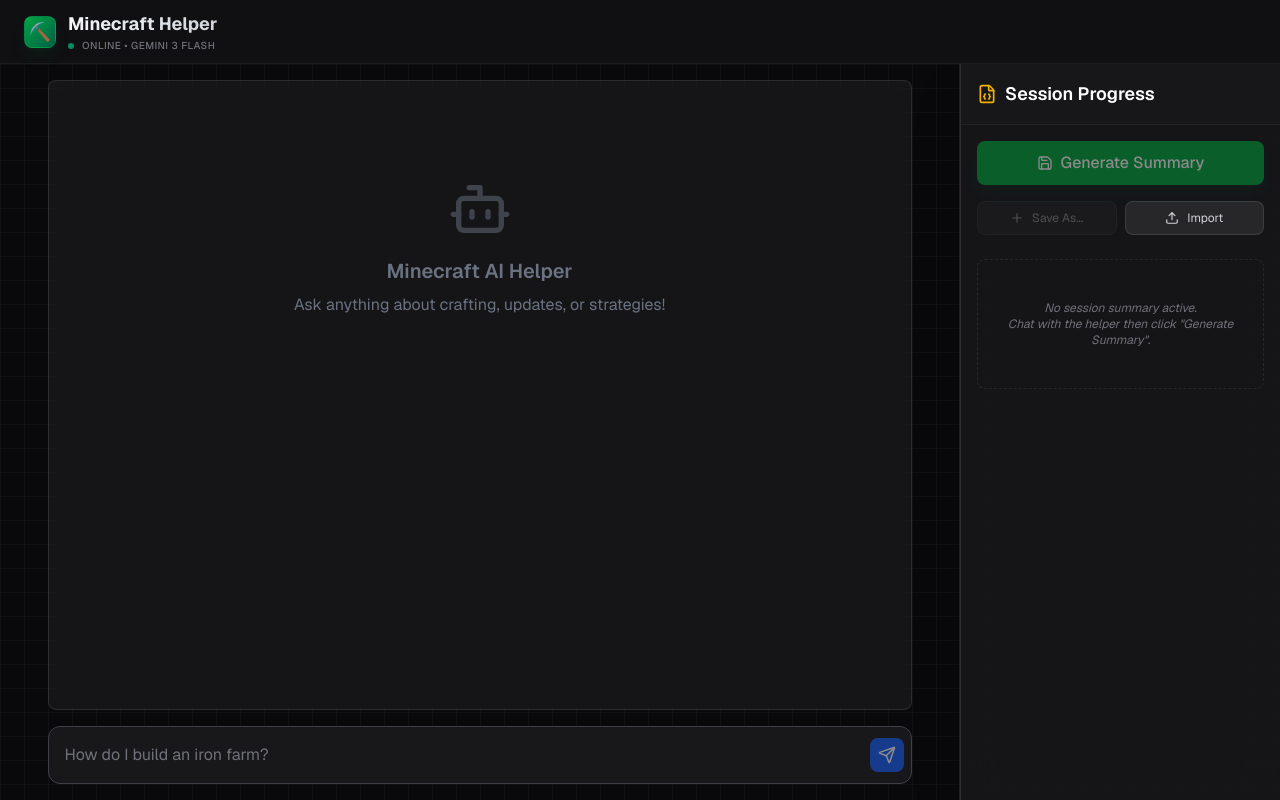
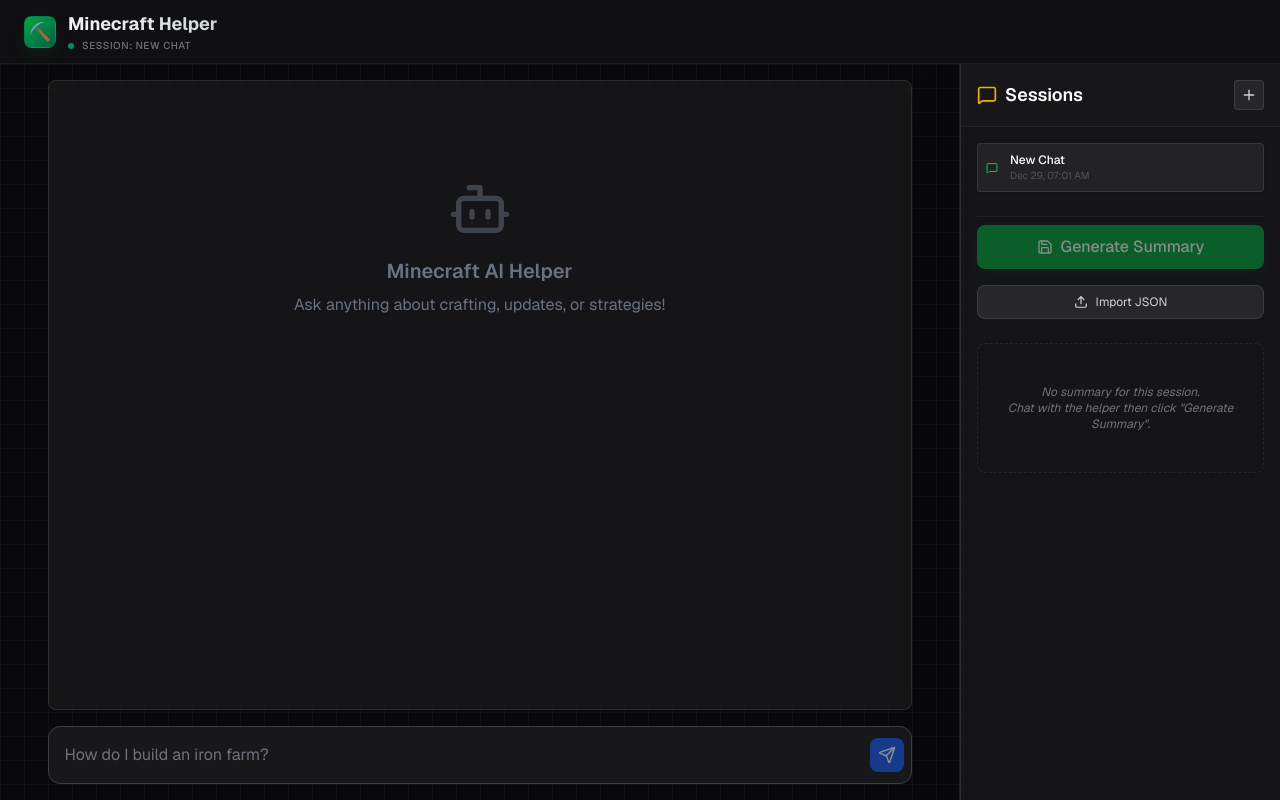
Before and after one commit to detekoi/iron-golem, a Next.js app: page / in a window 1280 px wide. Built offline with nearby package versions, Linux system fonts and the light colour scheme.

Commit message:
feat: Implement comprehensive chat session management with local storage persistence, including session creation, loading, saving, and deletion.

```diff
--- a/app/page.tsx
+++ b/app/page.tsx
@@ -1,13 +1,76 @@
 "use client";
 
-import { useState } from 'react';
+import { useState, useEffect } from 'react';
 import ChatInterface from '@/components/ChatInterface';
 import SummarySidebar from '@/components/SummarySidebar';
-import { ChatMessage, SessionSummary } from '@/lib/types';
+import { ChatMessage, SessionSummary, ChatSession } from '@/lib/types';
+import { StorageService } from '@/lib/storage';
 
 export default function Home() {
   const [messages, setMessages] = useState<ChatMessage[]>([]);
   const [summary, setSummary] = useState<SessionSummary | null>(null);
+  const [currentSessionId, setCurrentSessionId] = useState<string | null>(null);
+  const [sessionName, setSessionName] = useState('New Chat');
+
+  // Load session on mount
+  useEffect(() => {
+    // Check for active session ID
+    const activeId = StorageService.getActiveSessionId();
+    if (activeId) {
+      const session = StorageService.getSession(activeId);
+      if (session) {
+        setCurrentSessionId(session.id);
+        setMessages(session.messages);
+        setSummary(session.summary);
+        setSessionName(session.name);
+        return;
+      }
+    }
+
+    // Fallback to creating a new one if none exists
+    createNewSession();
+  }, []);
+
+  const createNewSession = () => {
+    const newSession = StorageService.createSession();
+    setCurrentSessionId(newSession.id);
+    setMessages([]);
+    setSummary(null);
+    setSessionName(newSession.name);
+  };
+
+  const loadSession = (session: ChatSession) => {
+    setCurrentSessionId(session.id);
+    setMessages(session.messages);
+    setSummary(session.summary);
+    setSessionName(session.name);
+    StorageService.setActiveSessionId(session.id);
+  };
+
+  // Auto-save effect
+  useEffect(() => {
+    if (!currentSessionId) return;
+
+    // Determine name if it's default
+    let nameToSave = sessionName;
+    if (sessionName === "New Chat" && messages.length > 0) {
+      const firstUserMsg = messages.find(m => m.role === 'user');
+      if (firstUserMsg && firstUserMsg.parts[0].text) {
+        nameToSave = firstUserMsg.parts[0].text.substring(0, 30);
+        if (firstUserMsg.parts[0].text.length > 30) nameToSave += "...";
+        setSessionName(nameToSave);
+      }
+    }
+
+    const updatedSession: ChatSession = {
+      id: currentSessionId,
+      name: nameToSave,
+      messages,
+      summary,
+      lastUpdated: Date.now()
+    };
+    StorageService.saveSession(updatedSession);
+  }, [messages, summary, currentSessionId, sessionName]);
 
   return (
     <main className="h-screen bg-zinc-950 text-white flex flex-col overflow-hidden font-sans selection:bg-green-500/30">
@@ -22,7 +85,9 @@
             </h1>
             <div className="flex items-center gap-2">
               <span className="w-1.5 h-1.5 rounded-full bg-emerald-500 animate-pulse"></span>
-              <span className="text-[10px] text-zinc-500 font-medium tracking-wider uppercase">Online • Gemini 3 Flash</span>
+              <span className="text-[10px] text-zinc-500 font-medium tracking-wider uppercase">
+                {currentSessionId ? `Session: ${sessionName}` : 'Online • Gemini 3 Flash'}
+              </span>
             </div>
           </div>
         </div>
@@ -37,7 +102,15 @@
         </div>
 
         <div className="z-20 h-full border-l border-white/5 bg-zinc-900/80 backdrop-blur-xl shadow-2xl">
-          <SummarySidebar messages={messages} onImport={setSummary} summary={summary} setSummary={setSummary} />
+          <SummarySidebar
+            messages={messages}
+            onImport={setSummary}
+            summary={summary}
+            setSummary={setSummary}
+            currentSessionId={currentSessionId}
+            onLoadSession={loadSession}
+            onCreateSession={createNewSession}
+          />
         </div>
       </div>
     </main>
--- a/components/SummarySidebar.tsx
+++ b/components/SummarySidebar.tsx
@@ -1,40 +1,46 @@
 import { useState, useEffect } from 'react';
-import { Download, Upload, FileJson, Loader2, Save, Trash2, FolderOpen, Plus, X, Edit2 } from 'lucide-react';
-import { SessionSummary, ChatMessage } from '@/lib/types';
-import { StorageService, SavedSession } from '@/lib/storage';
+import { Download, Upload, MessageSquare, Loader2, Save, Trash2, Plus, X, Edit2 } from 'lucide-react';
+import { SessionSummary, ChatMessage, ChatSession } from '@/lib/types';
+import { StorageService } from '@/lib/storage';
 
-interface SummarySidebarProps {
+interface SessionSidebarProps {
     messages: ChatMessage[];
     onImport: (summary: SessionSummary) => void;
     summary: SessionSummary | null;
     setSummary: (s: SessionSummary) => void;
+    currentSessionId: string | null;
+    onLoadSession: (session: ChatSession) => void;
+    onCreateSession: () => void;
 }
 
-export default function SummarySidebar({ messages, onImport, summary, setSummary }: SummarySidebarProps) {
+export default function SessionSidebar({
+    messages,
+    onImport,
+    summary,
+    setSummary,
+    currentSessionId,
+    onLoadSession,
+    onCreateSession
+}: SessionSidebarProps) {
     const [loading, setLoading] = useState(false);
-    const [savedSessions, setSavedSessions] = useState<SavedSession[]>([]);
-    const [showSaveDialog, setShowSaveDialog] = useState(false);
-    const [newSessionName, setNewSessionName] = useState('');
-    const [renamingId, setRenamingId] = useState<string | null>(null);
+    const [savedSessions, setSavedSessions] = useState<ChatSession[]>([]);
+
+    // Refresh sessions list
+    const refreshSessions = () => {
+        setSavedSessions(StorageService.getSessions());
+    };
 
     // Initial load and hydration
     useEffect(() => {
-        // Load saved sessions list
-        setSavedSessions(StorageService.getSavedSessions());
-
-        // Try to load current active session if no summary exists yet
-        if (!summary) {
-            const current = StorageService.loadCurrentSession();
-            if (current) {
-                setSummary(current);
-            }
-        }
-    }, []);
+        refreshSessions();
+    }, [currentSessionId]); // Refresh when session changes
 
     // Auto-save current session whenever it changes
     useEffect(() => {
         if (summary) {
-            StorageService.saveCurrentSession(summary);
+            // This useEffect is likely handled by the parent component now,
+            // but keeping it here for local summary updates if needed.
+            // StorageService.saveCurrentSession(summary);
         }
     }, [summary]);
 
@@ -49,6 +55,9 @@
             if (!res.ok) throw new Error("Failed to generate");
             const data = await res.json();
             setSummary(data);
+
+            // Trigger an auto-save in parent immediately after summary update if possible,
+            // but the parent `useEffect` on `summary` change will likely handle it.
         } catch (e) {
             console.error(e);
         } finally {
@@ -57,27 +66,24 @@
     };
 
     const handleSaveSession = () => {
-        if (!summary || !newSessionName.trim()) return;
-        const updated = StorageService.saveSessionToList(summary, newSessionName);
-        setSavedSessions(updated);
-        setShowSaveDialog(false);
-        setNewSessionName('');
+        // This function is no longer used directly for saving new sessions via a dialog.
+        // Session saving is now managed by the parent component and StorageService.
     };
 
     const handleDeleteSession = (id: string, e: React.MouseEvent) => {
         e.stopPropagation();
-        if (confirm('Are you sure you want to delete this specific session summary?')) {
-            const updated = StorageService.deleteSession(id);
-            setSavedSessions(updated);
+        if (confirm('Are you sure you want to delete this chat session?')) {
+            StorageService.deleteSession(id);
+            refreshSessions();
+            if (currentSessionId === id) {
+                onCreateSession(); // Switch to new if deleted current
+            }
         }
     };
 
-    const handleLoadSession = (s: SavedSession) => {
-        if (confirm('Load this session? Unsaved progress in the current active view will be lost.')) {
-            setSummary(s.summary);
-            // Also update current session storage immediately
-            StorageService.saveCurrentSession(s.summary);
-        }
+    const handleLoadSession = (s: ChatSession) => {
+        // This function is replaced by the onLoadSession prop.
+        // The parent component will handle loading and setting the current session.
     };
 
     const handleKeyDate = (ts: number) => {
@@ -114,14 +120,57 @@
     return (
         <div className="w-80 border-l border-white/10 bg-zinc-900/50 flex flex-col h-full overflow-hidden shrink-0">
             {/* Header */}
-            <div className="p-4 border-b border-white/5 bg-zinc-900/80 backdrop-blur-sm sticky top-0 z-10">
+            <div className="p-4 border-b border-white/5 bg-zinc-900/80 backdrop-blur-sm sticky top-0 z-10 flex items-center justify-between">
                 <h2 className="font-semibold text-lg flex items-center gap-2 text-white">
-                    <FileJson className="w-5 h-5 text-yellow-500" />
-                    Session Progress
+                    <MessageSquare className="w-5 h-5 text-yellow-500" />
+                    Sessions
                 </h2>
+                <button
+                    onClick={onCreateSession}
+                    className="p-1.5 bg-zinc-800 hover:bg-zinc-700 rounded border border-white/10 text-zinc-300 hover:text-white transition-colors"
+                >
+                    <Plus className="w-4 h-4" />
+                </button>
             </div>
 
-            <div className="flex-1 overflow-y-auto p-4 space-y-6">
+            <div className="flex-1 overflow-y-auto px-4 pb-4 space-y-6 scrollbar-thin scrollbar-thumb-zinc-700 scrollbar-track-transparent">
+
+                {/* Saved Sessions List */}
+                <div className="mt-4">
+                    {savedSessions.length === 0 ? (
+                        <div className="text-zinc-500 text-xs text-center py-4 italic">No saved sessions</div>
+                    ) : (
+                        <div className="space-y-1">
+                            {savedSessions.map((s) => (
+                                <div key={s.id}
+                                    onClick={() => onLoadSession(s)}
+                                    className={`group flex items-center justify-between p-2 rounded cursor-pointer border transition-all ${currentSessionId === s.id
+                                            ? 'bg-zinc-800/80 border-white/10 shadow-sm'
+                                            : 'bg-transparent border-transparent hover:bg-zinc-800/50 hover:border-white/5'
+                                        }`}
+                                >
+                                    <div className="overflow-hidden flex items-center gap-3">
+                                        <MessageSquare className={`w-3 h-3 ${currentSessionId === s.id ? 'text-green-500' : 'text-zinc-600'}`} />
+                                        <div className="min-w-0">
+                                            <div className={`text-xs font-medium truncate ${currentSessionId === s.id ? 'text-white' : 'text-zinc-400 group-hover:text-zinc-300'}`}>
+                                                {s.name || 'Untitled Session'}
+                                            </div>
+                                            <div className="text-[10px] text-zinc-600">{handleKeyDate(s.lastUpdated)}</div>
+                                        </div>
+                                    </div>
+                                    <button
+                                        onClick={(e) => handleDeleteSession(s.id, e)}
+                                        className="p-1.5 rounded hover:bg-red-500/20 text-zinc-600 hover:text-red-400 opacity-0 group-hover:opacity-100 transition-opacity"
+                                    >
+                                        <Trash2 className="w-3.5 h-3.5" />
+                                    </button>
+                                </div>
+                            ))}
+                        </div>
+                    )}
+                </div>
+
+                <div className="h-px bg-white/5 w-full my-2"></div>
 
                 {/* Actions */}
                 <div className="space-y-4">
@@ -134,67 +183,13 @@
                         {summary ? 'Update Summary' : 'Generate Summary'}
                     </button>
 
-                    <div className="grid grid-cols-2 gap-2">
-                        <button onClick={() => setShowSaveDialog(true)} disabled={!summary} className="flex-1 bg-zinc-800 hover:bg-zinc-700 border border-white/10 py-2 rounded-lg flex items-center justify-center gap-2 disabled:opacity-30 transition-colors text-xs text-zinc-300">
-                            <Plus className="w-3.5 h-3.5" /> Save As...
-                        </button>
+                    <div className="flex gap-2">
                         <label className="flex-1 bg-zinc-800 hover:bg-zinc-700 border border-white/10 py-2 rounded-lg flex items-center justify-center gap-2 cursor-pointer transition-colors text-xs text-zinc-300">
-                            <Upload className="w-3.5 h-3.5" /> Import
+                            <Upload className="w-3.5 h-3.5" /> Import JSON
                             <input type="file" className="hidden" accept=".json" onChange={handleImport} />
                         </label>
                     </div>
-
-                    {/* Save Dialog */}
-                    {showSaveDialog && (
-                        <div className="bg-zinc-800/80 p-3 rounded-lg border border-white/10 animate-in fade-in slide-in-from-top-2">
-                            <div className="text-xs font-medium text-zinc-400 mb-2">Name this session</div>
-                            <div className="flex gap-2">
-                                <input
-                                    autoFocus
-                                    className="flex-1 bg-zinc-900 border border-white/10 rounded px-2 py-1 text-xs text-white focus:outline-none focus:border-green-500/50"
-                                    placeholder="e.g. Iron Farm Strategy"
-                                    value={newSessionName}
-                                    onChange={(e) => setNewSessionName(e.target.value)}
-                                    onKeyDown={(e) => e.key === 'Enter' && handleSaveSession()}
-                                />
-                                <button onClick={handleSaveSession} disabled={!newSessionName} className="p-1.5 bg-green-600 rounded hover:bg-green-500 disabled:opacity-50 text-white">
-                                    <Save className="w-3.5 h-3.5" />
-                                </button>
-                                <button onClick={() => setShowSaveDialog(false)} className="p-1.5 bg-zinc-700 rounded hover:bg-zinc-600 text-zinc-400">
-                                    <X className="w-3.5 h-3.5" />
-                                </button>
-                            </div>
-                        </div>
-                    )}
                 </div>
-
-                {/* Saved Sessions List */}
-                {savedSessions.length > 0 && (
-                    <div>
-                        <h3 className="text-zinc-500 font-bold mb-3 uppercase text-[10px] tracking-wider flex items-center gap-2">
-                            <FolderOpen className="w-3 h-3" /> Saved Sessions
-                        </h3>
-                        <div className="space-y-1 max-h-40 overflow-y-auto pr-1 small-scrollbar">
-                            {savedSessions.map((s) => (
-                                <div key={s.id}
-                                    onClick={() => handleLoadSession(s)}
-                                    className="group flex items-center justify-between p-2 rounded bg-zinc-800/30 hover:bg-zinc-800 cursor-pointer border border-transparent hover:border-white/5 transition-all"
-                                >
-                                    <div className="overflow-hidden">
-                                        <div className="text-xs text-zinc-300 font-medium truncate group-hover:text-white">{s.name}</div>
-                                        <div className="text-[10px] text-zinc-600">{handleKeyDate(s.timestamp)}</div>
-                                    </div>
-                                    <button
-                                        onClick={(e) => handleDeleteSession(s.id, e)}
-                                        className="p-1.5 rounded hover:bg-red-500/20 text-zinc-600 hover:text-red-400 opacity-0 group-hover:opacity-100 transition-opacity"
-                                    >
-                                        <Trash2 className="w-3.5 h-3.5" />
-                                    </button>
-                                </div>
-                            ))}
-                        </div>
-                    </div>
-                )}
 
                 {/* Active Summary View */}
                 {summary ? (
@@ -252,7 +247,7 @@
                     </div>
                 ) : (
                     <div className="text-zinc-500 text-center py-10 px-4 italic text-xs border border-dashed border-zinc-800 rounded-lg">
-                        No session summary active.<br />Chat with the helper then click "Generate Summary".
+                        No summary for this session.<br />Chat with the helper then click "Generate Summary".
                     </div>
                 )}
             </div>
--- a/lib/storage.ts
+++ b/lib/storage.ts
@@ -1,113 +1,100 @@
-import { SessionSummary } from './types';
-
-export interface SavedSession {
-    id: string;
-    name: string;
-    timestamp: number;
-    summary: SessionSummary;
-}
+import { ChatSession } from './types';
 
 const STORAGE_KEYS = {
-    CURRENT_SESSION: 'mc_guide_current_session',
-    SAVED_SESSIONS: 'mc_guide_saved_sessions',
+    SESSIONS: 'mc_guide_chat_sessions',
+    ACTIVE_SESSION_ID: 'mc_guide_active_session_id',
 };
 
 export const StorageService = {
-    // Current Session (Auto-save)
-    saveCurrentSession: (summary: SessionSummary) => {
-        try {
-            if (typeof window === 'undefined') return;
-            localStorage.setItem(STORAGE_KEYS.CURRENT_SESSION, JSON.stringify(summary));
-        } catch (e) {
-            console.error('Failed to save current session', e);
-        }
-    },
-
-    loadCurrentSession: (): SessionSummary | null => {
-        try {
-            if (typeof window === 'undefined') return null;
-            const data = localStorage.getItem(STORAGE_KEYS.CURRENT_SESSION);
-            return data ? JSON.parse(data) : null;
-        } catch (e) {
-            console.error('Failed to load current session', e);
-            return null;
-        }
-    },
-
-    clearCurrentSession: () => {
-        try {
-            if (typeof window === 'undefined') return;
-            localStorage.removeItem(STORAGE_KEYS.CURRENT_SESSION);
-        } catch (e) {
-            console.error('Failed to clear current session', e);
-        }
-    },
-
-    // Saved Sessions (Manually saved)
-    mockSaveSessionToList: (summary: SessionSummary, name: string) => {
-        // Helper for robust ID generation if we need it later
-        return {
-            id: crypto.randomUUID(),
-            name,
-            timestamp: Date.now(),
-            summary
-        }
-    },
-
-    saveSessionToList: (summary: SessionSummary, name: string): SavedSession[] => {
+    // Get all sessions sorted by lastUpdated desc
+    getSessions: (): ChatSession[] => {
         try {
             if (typeof window === 'undefined') return [];
-            const sessions = StorageService.getSavedSessions();
-            const newSession: SavedSession = {
-                id: crypto.randomUUID(),
-                name,
-                timestamp: Date.now(),
-                summary,
-            };
-
-            const updatedSessions = [newSession, ...sessions];
-            localStorage.setItem(STORAGE_KEYS.SAVED_SESSIONS, JSON.stringify(updatedSessions));
-            return updatedSessions;
+            const data = localStorage.getItem(STORAGE_KEYS.SESSIONS);
+            return data ? JSON.parse(data) : [];
         } catch (e) {
-            console.error('Failed to save session to list', e);
+            console.error('Failed to get sessions', e);
             return [];
         }
     },
 
-    getSavedSessions: (): SavedSession[] => {
+    // Get specific session
+    getSession: (id: string): ChatSession | undefined => {
+        const sessions = StorageService.getSessions();
+        return sessions.find(s => s.id === id);
+    },
+
+    // Save or Update a session
+    saveSession: (session: ChatSession) => {
         try {
-            if (typeof window === 'undefined') return [];
-            const data = localStorage.getItem(STORAGE_KEYS.SAVED_SESSIONS);
-            return data ? JSON.parse(data) : [];
+            if (typeof window === 'undefined') return;
+            const sessions = StorageService.getSessions();
+            const index = sessions.findIndex(s => s.id === session.id);
+
+            let updatedSessions;
+            if (index >= 0) {
+                updatedSessions = [
+                    ...sessions.slice(0, index),
+                    session,
+                    ...sessions.slice(index + 1)
+                ];
+            } else {
+                updatedSessions = [session, ...sessions];
+            }
+
+            // Sort by lastUpdated desc
+            updatedSessions.sort((a, b) => b.lastUpdated - a.lastUpdated);
+
+            localStorage.setItem(STORAGE_KEYS.SESSIONS, JSON.stringify(updatedSessions));
         } catch (e) {
-            console.error('Failed to get saved sessions', e);
-            return [];
+            console.error('Failed to save session', e);
         }
     },
 
-    deleteSession: (id: string): SavedSession[] => {
+    // Create new session
+    createSession: (name: string = "New Chat"): ChatSession => {
+        const newSession: ChatSession = {
+            id: crypto.randomUUID(),
+            name,
+            messages: [],
+            summary: null,
+            lastUpdated: Date.now()
+        };
+        StorageService.saveSession(newSession);
+        StorageService.setActiveSessionId(newSession.id);
+        return newSession;
+    },
+
+    // Delete session
+    deleteSession: (id: string) => {
         try {
-            if (typeof window === 'undefined') return [];
-            const sessions = StorageService.getSavedSessions();
-            const updatedSessions = sessions.filter(s => s.id !== id);
-            localStorage.setItem(STORAGE_KEYS.SAVED_SESSIONS, JSON.stringify(updatedSessions));
-            return updatedSessions;
+            if (typeof window === 'undefined') return;
+            const sessions = StorageService.getSessions();
+            const updated = sessions.filter(s => s.id !== id);
+            localStorage.setItem(STORAGE_KEYS.SESSIONS, JSON.stringify(updated));
+
+            // If deleted active session, clear active ID
+            if (StorageService.getActiveSessionId() === id) {
+                localStorage.removeItem(STORAGE_KEYS.ACTIVE_SESSION_ID);
+            }
         } catch (e) {
             console.error('Failed to delete session', e);
-            return [];
         }
     },
 
-    updateSession: (id: string, newName: string): SavedSession[] => {
-        try {
-            if (typeof window === 'undefined') return [];
-            const sessions = StorageService.getSavedSessions();
-            const updatedSessions = sessions.map(s => s.id === id ? { ...s, name: newName } : s);
-            localStorage.setItem(STORAGE_KEYS.SAVED_SESSIONS, JSON.stringify(updatedSessions));
-            return updatedSessions;
-        } catch (e) {
-            console.error('Failed to update session', e);
-            return [];
-        }
+    // Active Session Management
+    setActiveSessionId: (id: string) => {
+        if (typeof window === 'undefined') return;
+        localStorage.setItem(STORAGE_KEYS.ACTIVE_SESSION_ID, id);
+    },
+
+    getActiveSessionId: (): string | null => {
+        if (typeof window === 'undefined') return null;
+        return localStorage.getItem(STORAGE_KEYS.ACTIVE_SESSION_ID);
+    },
+
+    clearActiveSessionId: () => {
+        if (typeof window === 'undefined') return;
+        localStorage.removeItem(STORAGE_KEYS.ACTIVE_SESSION_ID);
     }
 };
```
Also changed, not shown: lib/types.ts (+8 -0 lines).
